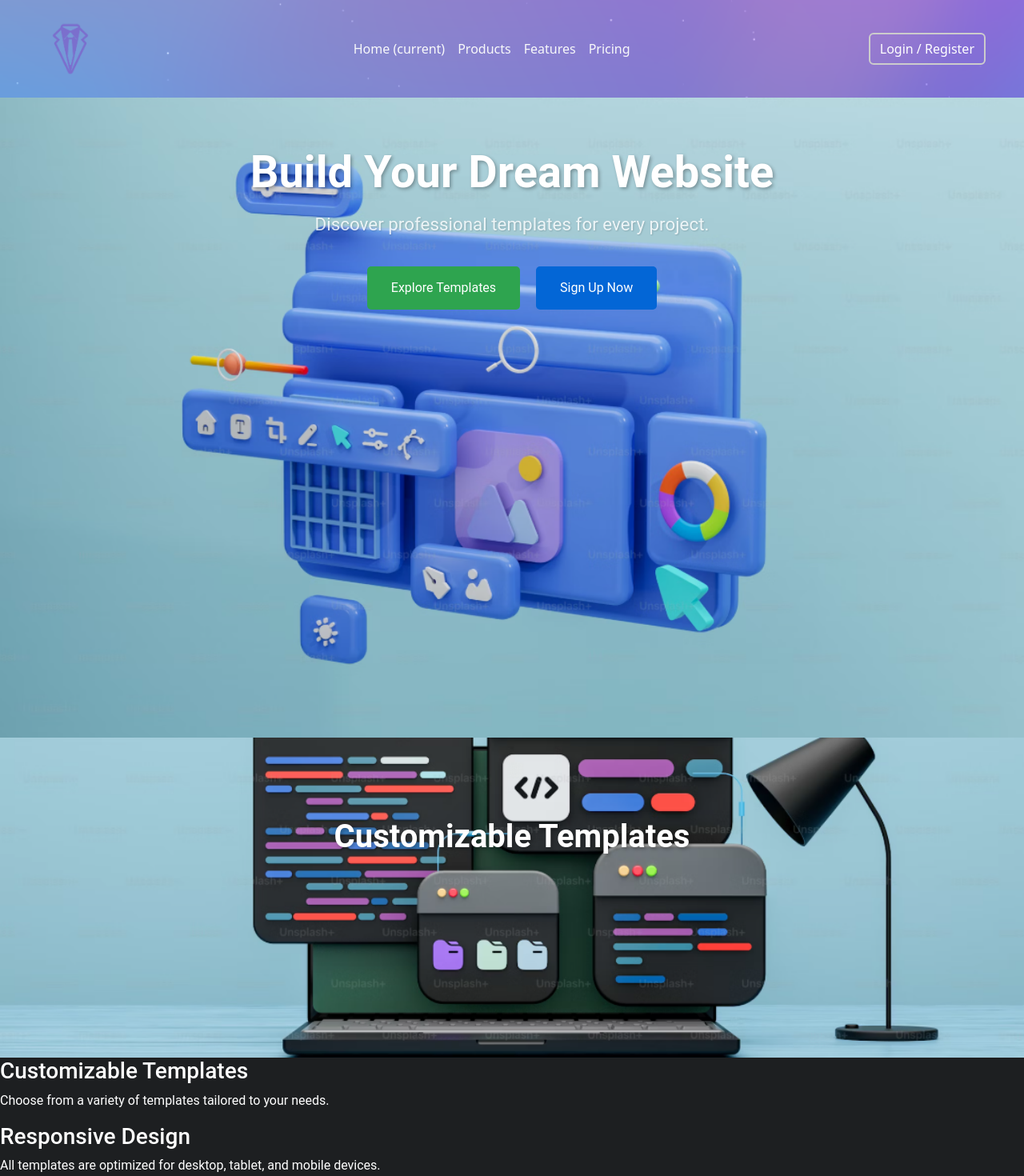
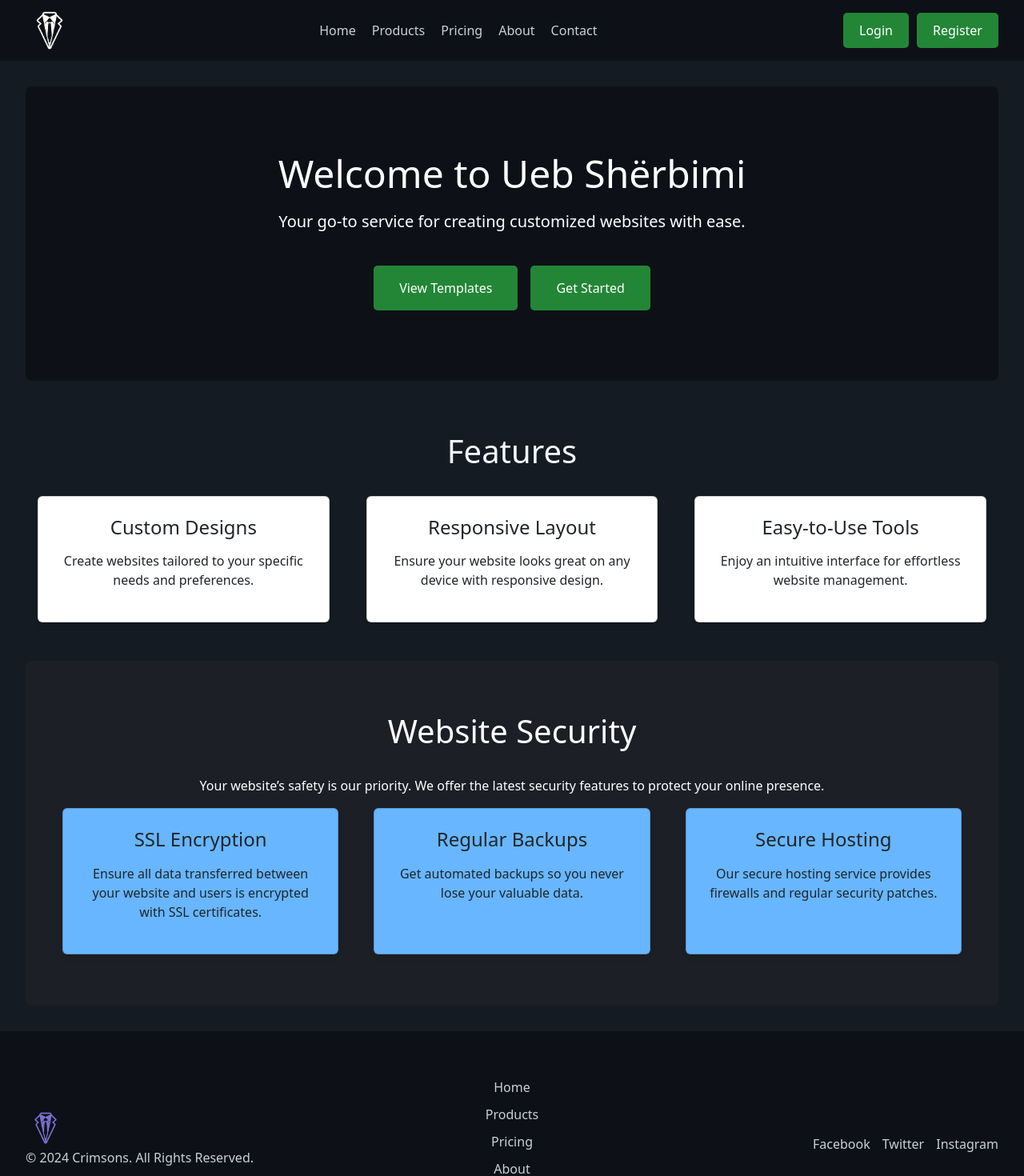
Before and after one commit to florentmuqolli/Web-API-2024, a React (Create React App) app in the folder frontend/krijimi-i-uebfaqeve-te-personalizuara/: page /MainPage in a window 1280 px wide. Shown: the top 1470 px of the page at 80% size. Built offline with nearby package versions, Linux system fonts and the light colour scheme; no server answers.

Commit message:
Hajde more perhajr

```diff
--- /dev/null
+++ b/frontend/krijimi-i-uebfaqeve-te-personalizuara/src/components/Footer.css
@@ -0,0 +1,82 @@
+/* src/Footer.css */
+.footer {
+    background-color: #0d1117;
+    color: #c9d1d9;
+    padding: 3rem 2rem;
+    text-align: center;
+    position: relative;
+    bottom: 0;
+    width: 100%;
+  }
+
+  .footer-content {
+    display: flex;
+    justify-content: space-between;
+    align-items: center;
+    flex-wrap: wrap;
+  }
+
+  .footer-logo {
+    flex: 1;
+    text-align: left;
+  }
+
+  .footer-logo-img {
+    height: 50px;
+  }
+
+  .footer-links {
+    flex: 2;
+    text-align: center;
+  }
+
+  .footer-links ul {
+    list-style: none;
+    padding: 0;
+  }
+
+  .footer-links ul li {
+    margin: 10px 0;
+  }
+
+  .footer-links ul li a {
+    color: #c9d1d9;
+    text-decoration: none;
+    font-size: 16px;
+    transition: color 0.3s;
+  }
+
+  .footer-links ul li a:hover {
+    color: #4CAF50;
+  }
+
+  .footer-social {
+    flex: 1;
+    text-align: right;
+  }
+
+  .footer-social a {
+    color: #c9d1d9;
+    text-decoration: none;
+    margin-left: 15px;
+    font-size: 16px;
+  }
+
+  .footer-social a:hover {
+    color: #4CAF50;
+  }
+
+  @media (max-width: 768px) {
+    .footer-content {
+      flex-direction: column;
+    }
+
+    .footer-links ul {
+      display: flex;
+      flex-direction: column;
+    }
+
+    .footer-links ul li {
+      margin: 5px 0;
+    }
+  }
--- a/frontend/krijimi-i-uebfaqeve-te-personalizuara/src/components/Footer.js
+++ b/frontend/krijimi-i-uebfaqeve-te-personalizuara/src/components/Footer.js
@@ -1,13 +1,39 @@
 import React from 'react';
+import { useNavigate } from 'react-router-dom';
+import './Footer.css';
+import logo from './Designerm.png';
 
 const Footer = () => {
-    return (
-        <footer className="bg-transparent text-center text-lg-start mt-4">
-            <div className="text-center p-3 text-light">
-                © 2023 Ueb
-            </div>
-        </footer>
-    );
+  const navigate = useNavigate();
+
+  const handleNavigation = (path) => {
+    navigate(path);
+  };
+
+  return (
+    <footer className="footer">
+      <div className="footer-content">
+        <div className="footer-logo">
+          <img src={logo} alt="Logo" className="footer-logo-img" height={'60px'}/>
+          <p>&copy; {new Date().getFullYear()} Crimsons. All Rights Reserved.</p>
+        </div>
+        <div className="footer-links">
+          <ul>
+            <li><a href="#home" onClick={() => handleNavigation('/MainPage')}>Home</a></li>
+            <li><a href="#products" onClick={() => handleNavigation('/products')}>Products</a></li>
+            <li><a href="#pricing" onClick={() => handleNavigation('/pricing')}>Pricing</a></li>
+            <li><a href="#about" onClick={() => handleNavigation('/about')}>About</a></li>
+            <li><a href="#contact" onClick={() => handleNavigation('/contact')}>Contact</a></li>
+          </ul>
+        </div>
+        <div className="footer-social">
+          <a href="https://www.facebook.com" target="_blank" rel="noopener noreferrer">Facebook</a>
+          <a href="https://www.twitter.com" target="_blank" rel="noopener noreferrer">Twitter</a>
+          <a href="https://www.instagram.com" target="_blank" rel="noopener noreferrer">Instagram</a>
+        </div>
+      </div>
+    </footer>
+  );
 };
 
 export default Footer;
--- /dev/null
+++ b/frontend/krijimi-i-uebfaqeve-te-personalizuara/src/components/Header.css
@@ -0,0 +1,121 @@
+/* src/Header.css */
+.header {
+    display: flex;
+    justify-content: space-between;
+    align-items: center;
+    background-color: #0d1117;
+    color: #c9d1d9;
+    padding: 0.5rem 2rem;
+    position: sticky;
+    top: 0;
+    width: 100%;
+    z-index: 1000;
+}
+
+.logo a {
+    color: #c9d1d9;
+    font-size: 1.5rem;
+    text-decoration: none;
+}
+
+.search-bar input {
+    padding: 0.5rem;
+    border: 1px solid #2f81f7;
+    border-radius: 5px;
+    background-color: #161b22;
+    color: #c9d1d9;
+    width: 300px;
+}
+
+.auth-menu {
+    display: flex;
+    gap: 10px;
+}
+
+.user-menu {
+    position: relative;
+}
+
+.nav-links {
+    display: flex;
+    gap: 20px;
+}
+
+.nav-link {
+    color: #c9d1d9;
+    text-decoration: none;
+    font-size: 18px;
+    padding: 10px;
+}
+
+.nav-link:hover {
+    color: #238636;
+}
+
+.btn-green {
+    background-color: #238636;
+    color: white;
+    border: none;
+    padding: 10px 20px;
+    font-size: 16px;
+    cursor: pointer;
+    border-radius: 5px;
+    transition: background-color 0.3s ease;
+}
+
+.btn-green:hover {
+    background-color: #45a049;
+}
+
+.back-btn {
+    background-color: #238636;
+    color: white;
+    border: none;
+    padding: 10px 20px;
+    font-size: 16px;
+    cursor: pointer;
+    border-radius: 5px;
+    transition: background-color 0.3s ease;
+}
+
+.back-btn:hover {
+    background-color: #45a049;
+}
+
+.auth-btn {
+    background-color: #238636;
+    color: white;
+    border: none;
+    padding: 10px 20px;
+    font-size: 16px;
+    cursor: pointer;
+    border-radius: 5px;
+    transition: background-color 0.3s ease;
+}
+
+.auth-btn:hover {
+    background-color: #45a049;
+}
+
+@media (max-width: 768px) {
+    .search-bar input {
+        width: 200px;
+    }
+
+    .auth-btn {
+        font-size: 0.9rem;
+    }
+
+    .logo a {
+        font-size: 1.2rem;
+    }
+}
+
+/* Additional Styles for Authenticated User */
+.auth-menu .auth-btn {
+    display: none; /* Hide login/register buttons if authenticated */
+}
+
+.auth-menu .btn-green {
+    display: block;
+}
--- a/frontend/krijimi-i-uebfaqeve-te-personalizuara/src/components/Header.js
+++ b/frontend/krijimi-i-uebfaqeve-te-personalizuara/src/components/Header.js
@@ -1,88 +1,65 @@
 import React, { useState } from 'react';
 import { useNavigate, useLocation } from 'react-router-dom';
-import logo from './Designerm.png';
-import logoAlt from './Designer.png';
+import './Header.css';
+import logo from './Designer.png';
 
 const Header = ({ isAuthenticated, handleSignOut }) => {
-    const [isHovered, setIsHovered] = useState(false);
   const navigate = useNavigate();
   const location = useLocation();
 
-    const handleMouseEnter = () => setIsHovered(true);
-    const handleMouseLeave = () => setIsHovered(false);
-
-    const buttonStyle = {
-        color: 'white',
-        border: isHovered ? '2px solid #238636' : '2px solid #ccc',
-        backgroundColor: isHovered ? '#238636' : 'transparent',
+  const handleLoginClick = () => {
+    navigate('/Login');
   };
 
-    const logoToShow = isAuthenticated ? logoAlt : logo;
+  const handleRegisterClick = () => {
+    navigate('/Register');
+  };
+
+  const handleLogoutClick = () => {
+    handleSignOut();
+    navigate('/MainPage');
+  };
+
+  const handleBackClick = () => {
+    navigate('/MainPage');
+  };
 
   const isAuthPage = location.pathname === '/Login' || location.pathname === '/Register';
 
   return (
-        <nav className="navbar navbar-expand-lg navbar-light bg-transparent d-flex justify-content-between px-5 py-3">
-            <a
-                className="navbar-brand text-light"
-                href="#"
-                onClick={() => navigate('/MainPage')}
-            >
-                <img src={logoToShow} alt="Logo" style={{ height: '80px' }} />
+    <header className="header">
+      {isAuthPage ? (
+        <div className="back-button-container">
+          <button className="btn-green back-btn" onClick={handleBackClick}>Back</button>
+        </div>
+      ) : (
+        <>
+          <div className="logo">
+            <a href="/MainPage">
+              <img src={logo} alt="Logo" className="logo-img" height={'60px'} />
             </a>
-            {isAuthPage && (
-                <button
-                    onClick={() => navigate('/MainPage')}
-                    className="btn my-2 my-sm-0 ml-3"
-                    style={buttonStyle}
-                    onMouseEnter={handleMouseEnter}
-                    onMouseLeave={handleMouseLeave}
-                >
-                    Back
-                </button>
+          </div>
+          <div className="nav-links">
+            <a href="/" className="nav-link">Home</a>
+            <a href="/products" className="nav-link">Products</a>
+            <a href="/pricing" className="nav-link">Pricing</a>
+            <a href="/about" className="nav-link">About</a>
+            <a href="/contact" className="nav-link">Contact</a>
+          </div>
+          <div className="auth-menu">
+            {!isAuthenticated && location.pathname !== '/Login' && location.pathname !== '/Register' && (
+              <>
+                <button className="btn-green auth-btn" onClick={handleLoginClick}>Login</button>
+                <button className="btn-green auth-btn" onClick={handleRegisterClick}>Register</button>
+              </>
             )}
-            {!isAuthPage && (
-                <div className="collapse navbar-collapse d-flex justify-content-center" id="navbarNav">
-                    <ul className="navbar-nav">
-                        <li className="nav-item active">
-                            <a
-                                className="nav-link text-light"
-                                href="#"
-                                onClick={() => navigate('/MainPage')}
-                            >
-                                Home <span className="sr-only">(current)</span>
-                            </a>
-                        </li>
-                        <li className="nav-item">
-                            <a className="nav-link text-light" href="#">
-                                Products
-                            </a>
-                        </li>
-                        <li className="nav-item">
-                            <a className="nav-link text-light" href="#">
-                                Features
-                            </a>
-                        </li>
-                        <li className="nav-item">
-                            <a className="nav-link text-light" href="#">
-                                Pricing
-                            </a>
-                        </li>
-                    </ul>
+            {isAuthenticated && (
+              <button className="btn-green auth-btn" onClick={handleLogoutClick}>Logout</button>
+            )}
           </div>
+        </>
       )}
-            {!isAuthPage && (
-                <button
-                    onClick={handleSignOut}
-                    className="btn my-2 my-sm-0 ml-3"
-                    style={buttonStyle}
-                    onMouseEnter={handleMouseEnter}
-                    onMouseLeave={handleMouseLeave}
-                >
-                    {isAuthenticated ? 'Sign Out' : 'Login / Register'}
-                </button>
-            )}
-        </nav>
+    </header>
   );
 };
 
--- a/frontend/krijimi-i-uebfaqeve-te-personalizuara/src/components/Login.js
+++ b/frontend/krijimi-i-uebfaqeve-te-personalizuara/src/components/Login.js
@@ -55,7 +55,7 @@
             <h2 className="text-center mb-4 text-light">Login</h2>
             {error && <div className="alert alert-danger">{error}</div>}
             {success && <div className="alert alert-success">{success}</div>}
-            <form onSubmit={handleLogin} className="border p-4 rounded border-dark" style={{ background: '#151B23' }}>
+            <form onSubmit={handleLogin} className="border p-4 rounded border-dark" style={{ background: '#151B23', maxWidth: '400px', margin: '0 auto' }}>
                 <div className="mb-3">
                     <label htmlFor="email" className="form-label text-light">Email</label>
                     <input
--- a/frontend/krijimi-i-uebfaqeve-te-personalizuara/src/components/MainPage.css
+++ b/frontend/krijimi-i-uebfaqeve-te-personalizuara/src/components/MainPage.css
@@ -1,105 +1,115 @@
-/* Main Page Style */
+/* src/MainPage.css */
 .main-page {
-    color: white;
-    font-family: 'Roboto', sans-serif;
-    background-color: #1d1f21; /* Dark background similar to GitHub */
+  padding: 2rem;
+  background-color: #151B23;
 }
 
-/* Hero Section */
-.hero-section {
-    position: relative;
-    height: 100vh;
-    background: url('./images/parallax1.png') no-repeat center center;
-    background-size: cover;
-    color: white;
-    text-align: center;
-    padding: 60px 20px;
-    z-index: 1;
-    transition: all 0.3s ease;
+.hero {
+  text-align: center;
+  padding: 5rem 2rem;
+  background-color: #0d1117;
+  color: white;
+  border-radius: 8px;
+  margin-bottom: 2rem;
 }
 
-/* Parallax Scrolling Effect */
-.hero-section.parallax {
-    background-attachment: scroll;
+.hero h1 {
+  font-size: 3rem;
+  margin-bottom: 1rem;
 }
 
-.hero-title {
-    font-size: 3.5rem;
-    font-weight: bold;
-    text-shadow: 2px 2px 4px rgba(0, 0, 0, 0.3);
+.hero p {
+  font-size: 1.25rem;
+  margin-bottom: 2rem;
 }
 
-.hero-subtitle {
-    margin-top: 15px;
-    font-size: 1.4rem;
-    opacity: 0.8;
-    text-shadow: 1px 1px 2px rgba(0, 0, 0, 0.2);
+.hero-actions button {
+  margin: 0.5rem;
+  padding: 1rem 2rem;
 }
 
-.hero-buttons {
-    margin-top: 25px;
+.features-wrapper {
+  position: relative;
+  z-index: 1;
 }
 
-.cta-button,
-.secondary-button {
-    margin: 10px;
-    padding: 15px 30px;
-    font-size: 1rem;
-    border: none;
-    border-radius: 5px;
-    cursor: pointer;
-    transition: background 0.3s;
+.features {
+  text-align: center;
+  color: aliceblue;
+  margin-top: 2rem;
 }
 
-.cta-button {
-    background: #2ea44f; /* GitHub green */
-    color: white;
+.features h2 {
+  font-size: 2.5rem;
+  margin-bottom: 2rem;
 }
 
-.cta-button:hover {
-    background: #22863a; /* Darker GitHub green */
+.feature-cards {
+  display: flex;
+  justify-content: space-around;
+  gap: 1rem;
 }
 
-.secondary-button {
-    background: #0366d6; /* GitHub blue */
-    color: white;
+.card {
+  background: #C1A2EB;
+  padding: 1.5rem;
+  border-radius: 8px;
+  box-shadow: 0 4px 6px rgba(0, 0, 0, 0.1);
+  width: 30%;
 }
 
-.secondary-button:hover {
-    background: #005cc5; /* Darker GitHub blue */
+.card h3 {
+  font-size: 1.5rem;
+  margin-bottom: 1rem;
 }
 
-/* Parallax Section */
-.parallax-section {
-    position: relative;
-    background: url('./images/parallax2.png') no-repeat center center;
-    background-size: cover;
-    height: 400px;
-    z-index: 1;
-    color: white;
-    text-align: center;
-    padding: 100px 20px;
+.card p {
+  font-size: 1rem;
 }
 
-.parallax-section h2 {
-    font-size: 2.5rem;
-    font-weight: bold;
-    text-shadow: 2px 2px 5px rgba(0, 0, 0, 0.3);
+.security {
+  background-color: #1d1f26;
+  padding: 4rem 2rem;
+  color: white;
+  text-align: center;
+  border-radius: 8px;
+  margin-top: 3rem;
 }
 
-/* Parallax Section 2 */
-.parallax-section-2 {
-    background: url('./images/parallax3.png') no-repeat center center;
-    background-size: cover;
-    height: 400px;
-    z-index: 1;
-    color: white;
-    text-align: center;
-    padding: 100px 20px;
+.security h2 {
+  font-size: 2.5rem;
+  margin-bottom: 2rem;
 }
 
-.parallax-section-2 h2 {
-    font-size: 2.5rem;
-    font-weight: bold;
-    text-shadow: 2px 2px 5px rgba(0, 0, 0, 0.3);
+.security-features {
+  display: flex;
+  justify-content: space-around;
+  gap: 1rem;
 }
+
+.security-features .card {
+  background: #67B6FF;
+}
+
+@media (max-width: 768px) {
+  .feature-cards, .security-features {
+    flex-direction: column;
+    align-items: center;
+  }
+}
+
+/* Parallax effect for features */
+.features-wrapper {
+  position: relative;
+  overflow: hidden;
+}
+
+.features {
+  position: relative;
+  z-index: 1;
+  transition: transform 0.5s ease-out;
+}
+
+.features-wrapper:hover .features {
+  transform: translateY(-30px); /* Moves the features section upwards */
+}
--- a/frontend/krijimi-i-uebfaqeve-te-personalizuara/src/components/MainPage.js
+++ b/frontend/krijimi-i-uebfaqeve-te-personalizuara/src/components/MainPage.js
@@ -1,77 +1,71 @@
-import React, { useEffect } from 'react';
+// src/MainPage.js
+import React from 'react';
 import { useNavigate } from 'react-router-dom';
-import './MainPage.css';
+import './MainPage.css'; // Assuming you want to style it separately
 
 const MainPage = () => {
   const navigate = useNavigate();
 
-    const handleExploreClick = () => {
-        navigate('/products');
+  const handleViewTemplates = () => {
+    navigate('/templates');
   };
 
-    const handleSignUpClick = () => {
-        navigate('/register');
+  const handleGetStarted = () => {
+    navigate('/get-started');
   };
-
-    useEffect(() => {
-        // Parallax scrolling effect
-        const parallaxElements = document.querySelectorAll('.parallax-section, .parallax-section-2');
-
-        const handleParallax = () => {
-            parallaxElements.forEach((element) => {
-                const speed = element.dataset.speed || 0.5;
-                const offset = window.pageYOffset * speed;
-                element.style.transform = `translateY(${offset}px)`;
-            });
-        };
-
-        window.addEventListener('scroll', handleParallax);
-
-        return () => {
-            window.removeEventListener('scroll', handleParallax);
-        };
-    }, []);
 
   return (
     <div className="main-page">
-            {/* Hero Section */}
-            <header className="hero-section parallax">
-                <h1 className="hero-title">Build Your Dream Website</h1>
-                <p className="hero-subtitle">Discover professional templates for every project.</p>
-                <div className="hero-buttons">
-                    <button className="cta-button" onClick={handleExploreClick}>
-                        Explore Templates
+      <section className="hero">
+        <h1>Welcome to Ueb Shërbimi</h1>
+        <p>Your go-to service for creating customized websites with ease.</p>
+        <div className="hero-actions">
+          <button className="btn-green" onClick={handleViewTemplates}>
+            View Templates
           </button>
-                    <button className="secondary-button" onClick={handleSignUpClick}>
-                        Sign Up Now
+          <button className="btn-green" onClick={handleGetStarted}>
+            Get Started
           </button>
-                </div>
-            </header>
-
-            {/* Parallax Section 1 */}
-            <section className="parallax-section" data-speed="0.2">
-                <h2>Customizable Templates</h2>
-            </section>
-
-            {/* Features Section */}
-            <section className="features">
-                <div className="feature">
-                    <h3>Customizable Templates</h3>
-                    <p>Choose from a variety of templates tailored to your needs.</p>
-                </div>
-                <div className="feature">
-                    <h3>Responsive Design</h3>
-                    <p>All templates are optimized for desktop, tablet, and mobile devices.</p>
-                </div>
-                <div className="feature">
-                    <h3>Easy Integration</h3>
-                    <p>Seamlessly integrate templates with your favorite tools.</p>
         </div>
       </section>
 
-            {/* Parallax Section 2 */}
-            <section className="parallax-section-2" data-speed="0.3">
-                <h2>Easy Integration</h2>
+      <section className="features-wrapper">
+        <section className="features">
+          <h2>Features</h2>
+          <div className="feature-cards">
+            <div className="card">
+              <h3>Custom Designs</h3>
+              <p>Create websites tailored to your specific needs and preferences.</p>
+            </div>
+            <div className="card">
+              <h3>Responsive Layout</h3>
+              <p>Ensure your website looks great on any device with responsive design.</p>
+            </div>
+            <div className="card">
+              <h3>Easy-to-Use Tools</h3>
+              <p>Enjoy an intuitive interface for effortless website management.</p>
+            </div>
+          </div>
+        </section>
+
+        <section className="security">
+          <h2>Website Security</h2>
+          <p>Your website’s safety is our priority. We offer the latest security features to protect your online presence.</p>
+          <div className="security-features">
+            <div className="card">
+              <h3>SSL Encryption</h3>
+              <p>Ensure all data transferred between your website and users is encrypted with SSL certificates.</p>
+            </div>
+            <div className="card">
+              <h3>Regular Backups</h3>
+              <p>Get automated backups so you never lose your valuable data.</p>
+            </div>
+            <div className="card">
+              <h3>Secure Hosting</h3>
+              <p>Our secure hosting service provides firewalls and regular security patches.</p>
+            </div>
+          </div>
+        </section>
       </section>
     </div>
   );
--- a/frontend/krijimi-i-uebfaqeve-te-personalizuara/src/components/Register.js
+++ b/frontend/krijimi-i-uebfaqeve-te-personalizuara/src/components/Register.js
@@ -28,7 +28,7 @@
             <h2 className="text-center mb-4 text-light">Register</h2>
             {error && <div className="alert alert-danger">{error}</div>}
             {success && <div className="alert alert-success">{success}</div>}
-            <form onSubmit={handleRegister} className="border p-4 rounded border-dark" style={{ background: '#151B23' }}>
+            <form onSubmit={handleRegister} className="border p-4 rounded border-dark" style={{ background: '#151B23', maxWidth: '400px', margin: '0 auto' }}>
                 <div className="mb-3">
                     <label htmlFor="name" className="form-label text-light">Name</label>
                     <input
```
Lines whose indentation alone changed are shown as unchanged.
